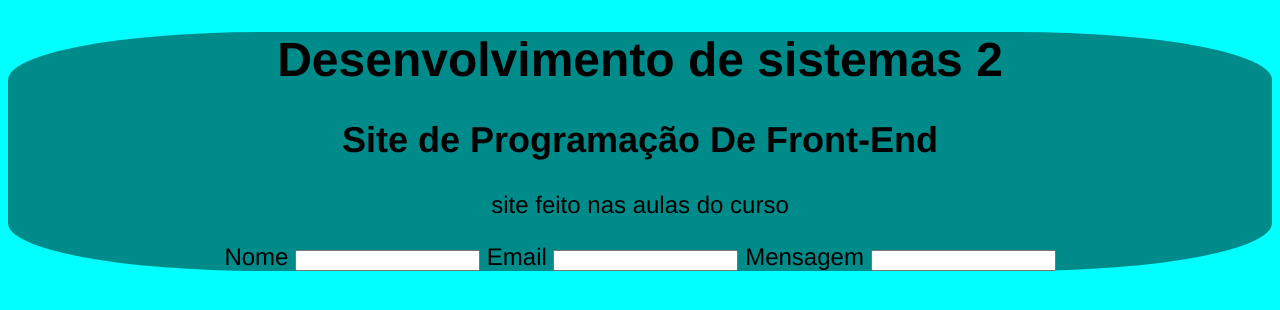
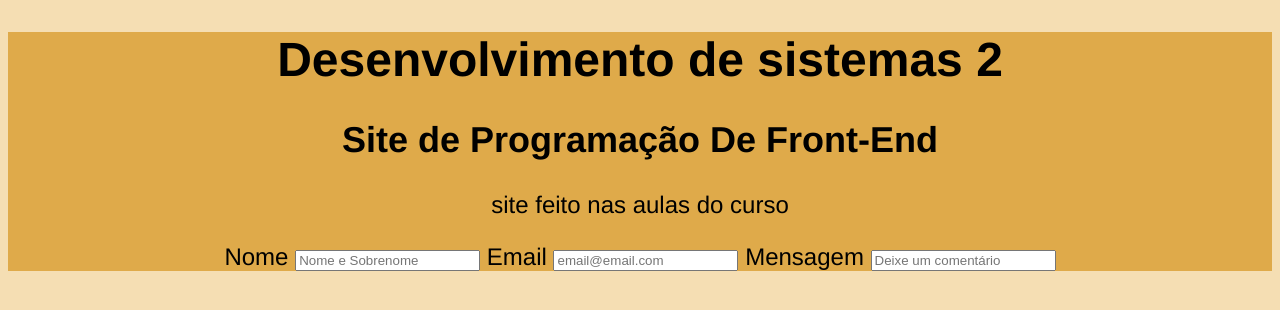
Before and after one commit to ErickSartori/Erick-Sartori, a plain HTML site: page Site Do curso 2/index.html in a window 1280 px wide. Drawn offline with Linux system fonts and the light colour scheme.

Commit message:
Add files via upload

```diff
--- a/Site Do curso 2/index.html
+++ b/Site Do curso 2/index.html
@@ -12,11 +12,11 @@
         <p>site feito nas aulas do curso</p>
         <form >
             <label for="Nome">Nome</label>
-            <input type="text" id="Nome" class="entrada de informações" required>
+            <input type="text" id="Nome" class="entrada de informações" placeholder="Nome e Sobrenome">
             <label for="Email">Email</label>
-            <input type="Email" id="Email" class="entrada de informações" required>
+            <input type="Email" id="Email" class="entrada de informações" placeholder="email@email.com">
             <label for="Mensagem">Mensagem</label>
-            <input type="Mensagem" id="Mensagem" class="entrada de informações" required>
+            <input type="Mensagem" id="Mensagem" class="entrada de informações" placeholder="Deixe um comentário">
         </form>
     </div>
 </html>
--- a/Site Do curso 2/style.css
+++ b/Site Do curso 2/style.css
@@ -1,5 +1,5 @@
 body{
-    background-color: cyan;
+    background-color: wheat;
     border-radius: 0%;
     background-repeat: no-repeat;
     background-size: cover;
@@ -7,9 +7,13 @@ body{
 div{
     text-align: center;
     font-size: x-large;
-    background-color: darkcyan;
-    border-radius: 20%;
+    background-color: rgb(223, 170, 74);
+    border-radius: 0%;
     font-family: 'Franklin Gothic Medium', 'Arial Narrow', Arial, sans-serif;
     color: black;
+    background-repeat: no-repeat;
+    background-size: cover;
+    background-position-x: center;
+    background-position-y: center;
 
 }
```
